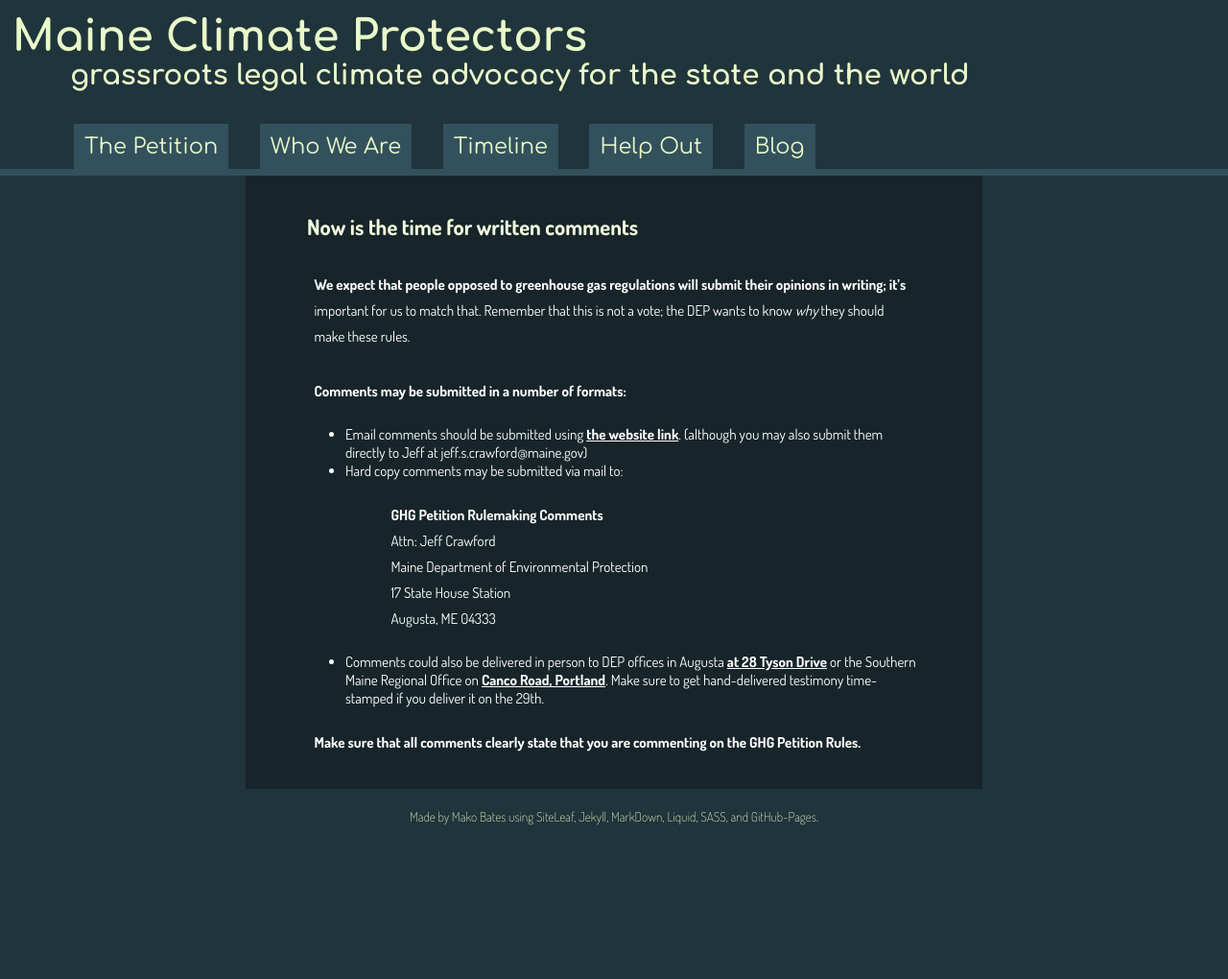
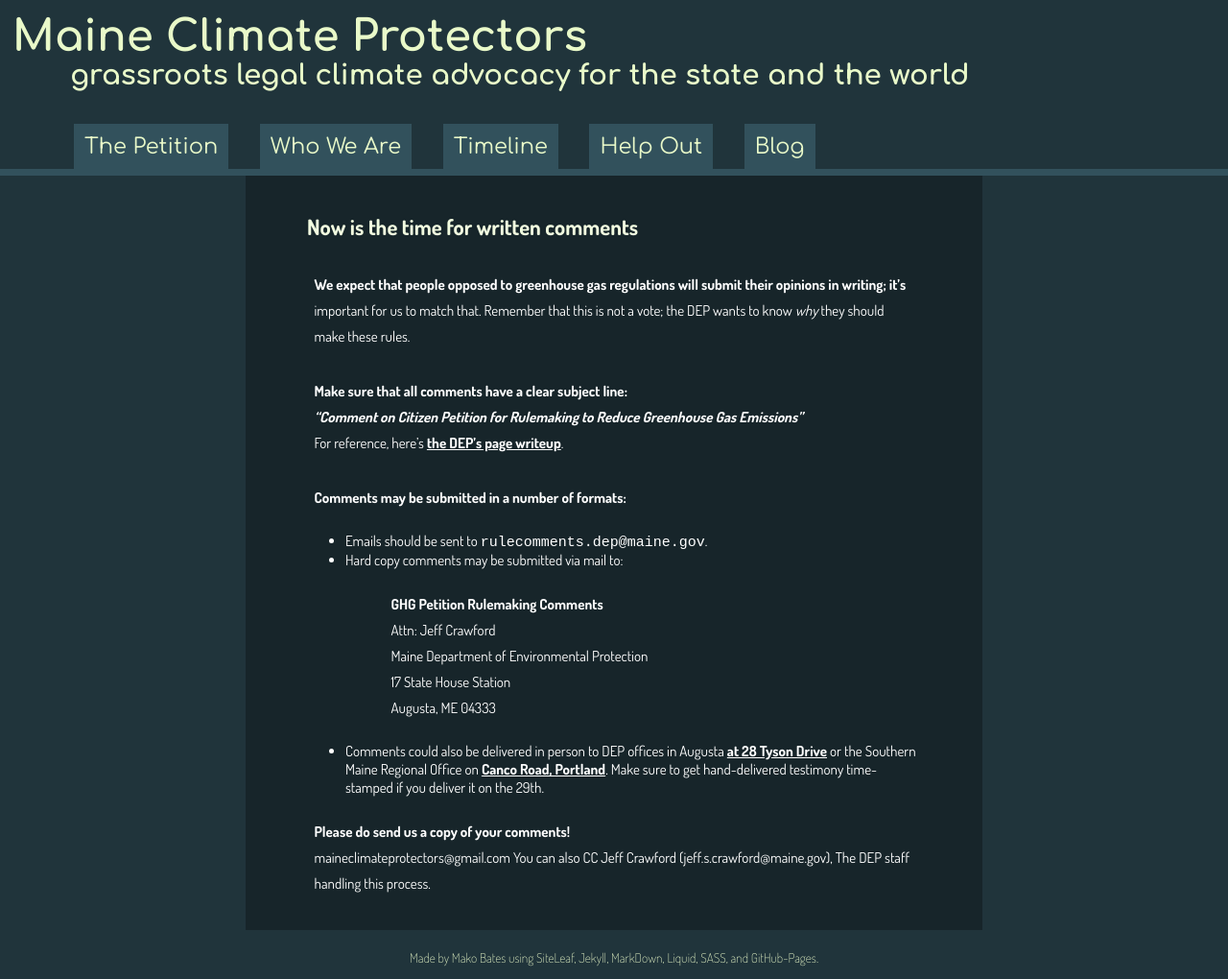
Before and after one commit to ShapeOfMatter/maine-climate-protectors, a Jekyll site: the page built from _posts/2018-05-18-now-is-the-time-for-written-comments.markdown, in a window 1280 px wide. Shown: the whole page at 96% size. Built offline with Jekyll 4.4.1, drawn with Linux system fonts in a browser that asks for light colours; before the commit the page ends 900 px from its top, so only the background shows below that.

Commit message:
Updated Now Is The Time For Written Comments

```diff
--- a/_posts/2018-05-18-now-is-the-time-for-written-comments.markdown
+++ b/_posts/2018-05-18-now-is-the-time-for-written-comments.markdown
@@ -5,8 +5,12 @@ date: 2018-05-18 07:50:00 -04:00
 
 We expect that people opposed to greenhouse gas regulations will submit their opinions in writing; it's important for us to match that. Remember that this is not a vote; the DEP wants to know *why* they should make these rules.
 
+Make sure that all comments have a clear subject line:
+**_"Comment on Citizen Petition for Rulemaking to Reduce Greenhouse Gas Emissions"_**
+For reference, here's [the DEP's page writeup](http://www.maine.gov/dep/rules/index.html#794983 "Maine D.E.P.").
+
 Comments may be submitted in a number of formats:
-* Email comments should be submitted using [the website link](http://www.maine.gov/dep/rules/index.html#794983 "Maine D.E.P."). (although you may also submit them directly to Jeff at jeff.s.crawford@maine.gov)
+* Emails should be sent to `rulecomments.dep@maine.gov`.
 * Hard copy comments may be submitted via mail to:
 > GHG Petition Rulemaking Comments
 > Attn:  Jeff Crawford
@@ -15,4 +19,6 @@ Comments may be submitted in a number of formats:
 > Augusta, ME  04333
 * Comments could also be delivered in person to DEP offices in Augusta [at 28 Tyson Drive](http://www.maine.gov/dep/contact/cmro.html "Map to the DEP office") or the Southern Maine Regional Office on [Canco Road, Portland](http://www.maine.gov/dep/contact/smro.html "Map to the DEP office in Portland"). Make sure to get hand-delivered testimony time-stamped if you deliver it on the 29th.
 
-Make sure that all comments clearly state that you are commenting on the GHG Petition Rules.
+Please do send us a copy of your comments!
+{{ site.contact_email }}
+You can also CC Jeff Crawford (jeff.s.crawford@maine.gov), The DEP staff handling this process.
```
